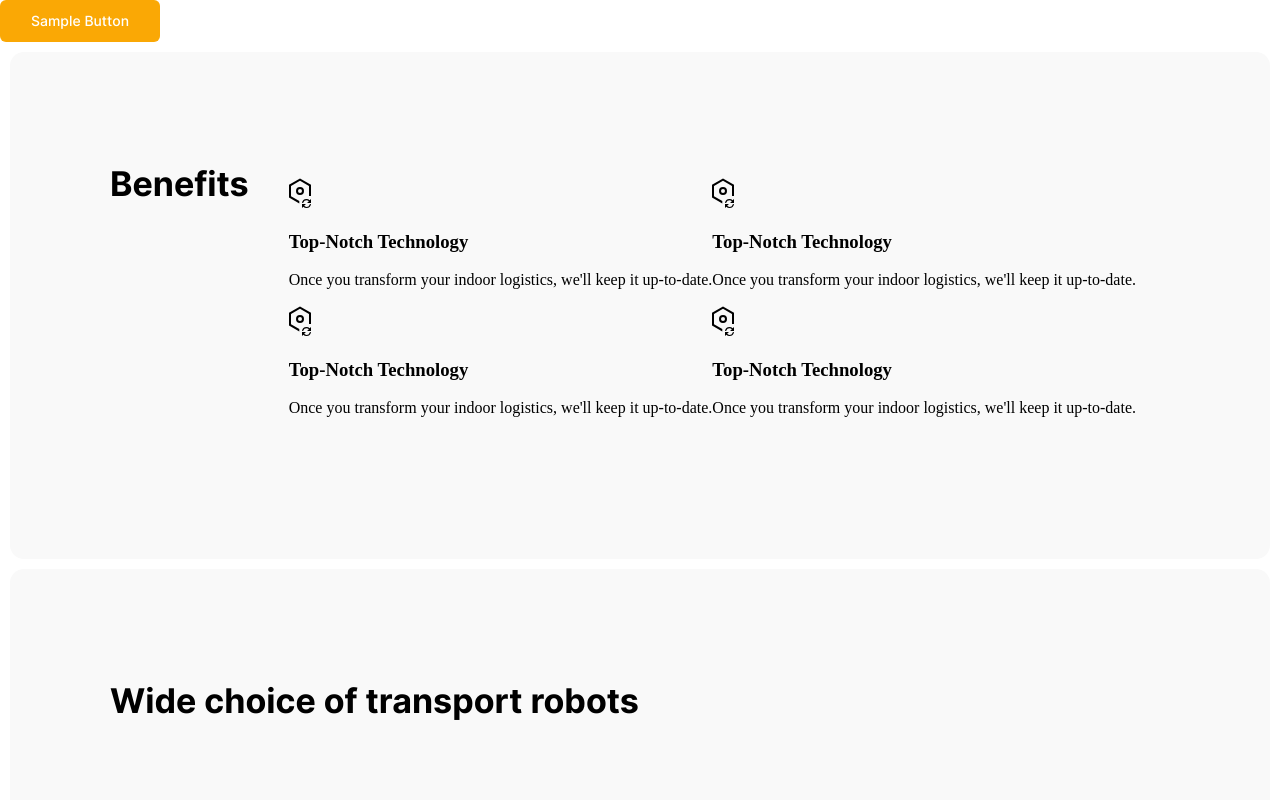
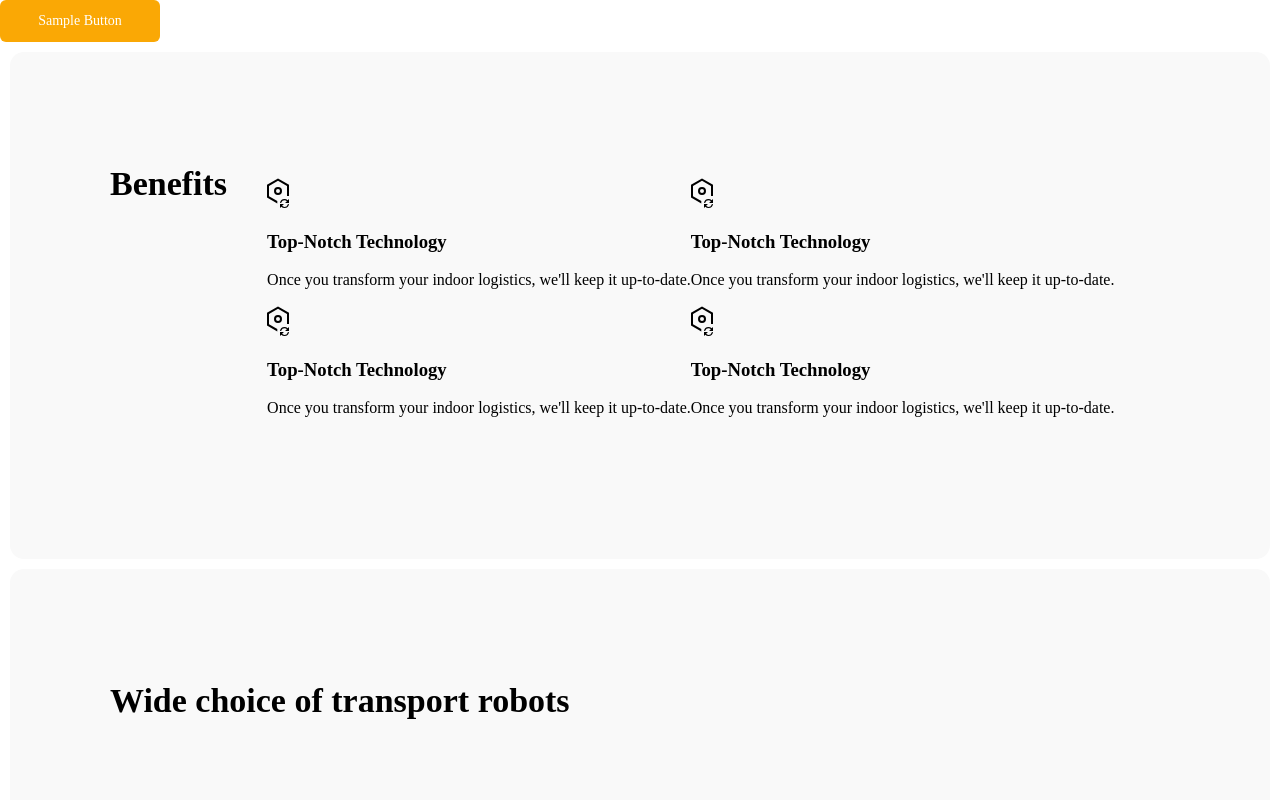
Before and after one commit to kvnloughead/ant-robotics, a React (Create React App) app: page / in a window 1280 px wide. Shown: the top 800 px of the page. Built offline with nearby package versions, Linux system fonts and the light colour scheme.

Commit message:
fix: moved font-family declaration from components to page

```diff
--- a/src/components/Button/Button.css
+++ b/src/components/Button/Button.css
@@ -6,7 +6,6 @@
   margin: 0;
   padding: 0;
   border: none;
-  font-family: Inter, Arial, Helvetica, sans-serif;
   font-size: 14px;
   font-weight: 500;
   line-height: 18px;
--- a/src/components/Section/Section.css
+++ b/src/components/Section/Section.css
@@ -18,7 +18,6 @@
 }
 
 .section__title {
-  font-family: 'Inter', Arial, Helvetica, sans-serif;
   font-size: 34px;
   font-style: normal;
   font-weight: 700;
```
